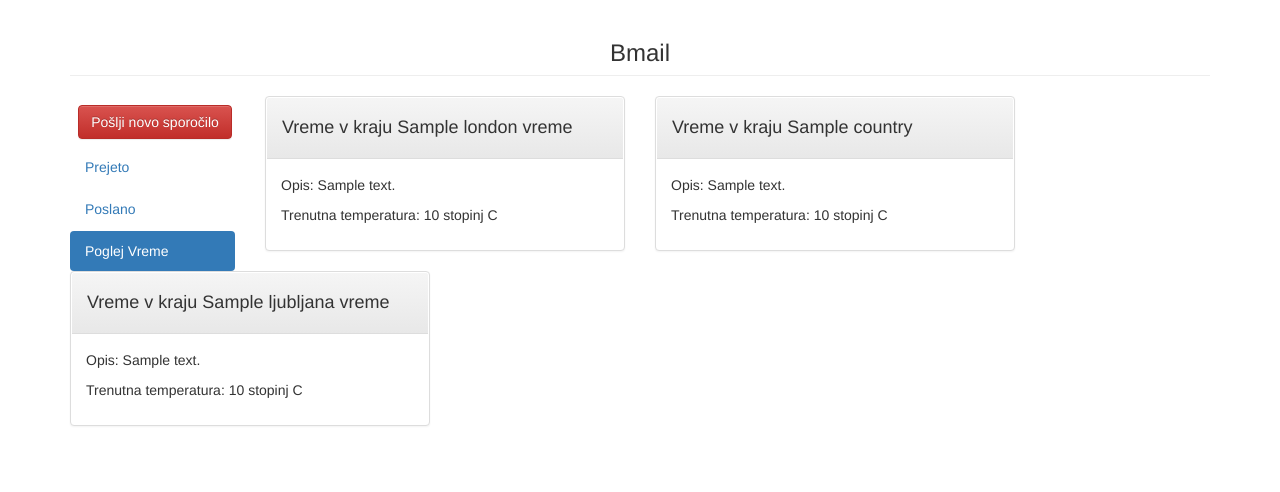
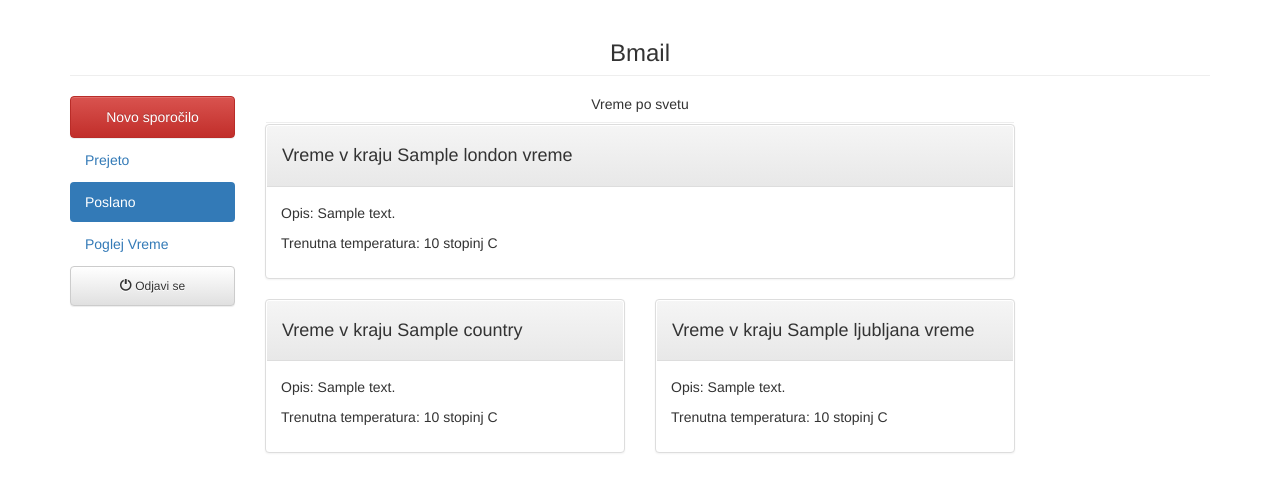
Before and after one commit to patt19823/koncni_projekt, a Python web app: template templates/vreme.html in a window 1280 px wide. Shown: the top 492 px of the page. Run offline with Jinja, Linux system fonts and the light colour scheme; the template is opened without the code that fills it: most values are stand-ins (such as "Sample title", 1, 10 or a date in 2020); some libraries are stand-ins or nearby versions.

Commit message:
popravljen gumb

```diff
--- a/templates/poslana-sporocila.html
+++ b/templates/poslana-sporocila.html
@@ -5,8 +5,8 @@
 <div class="container">
     <div class="row">
         <div class="col-lg-2 col-md-2 col-sm-12">
-            <a href="/poslji-sporocilo" class="btn btn-danger gumb">Pošlji novo sporočilo</a>
             <ul class="nav nav-pills nav-stacked">
+                <li role="presentation"><a class="btn btn-danger" role="button" href="/poslji-sporocilo" >Novo sporočilo</a></li>
                 <li role="presentation"><a href="/prikazi-sporocila">Prejeto</a></li>
                 <li role="presentation" class="active"><a href="/poslana-sporocila">Poslano</a></li>
                 <li role="presentation"><a href="/vreme">Poglej Vreme</a></li>
--- a/templates/prikazi_sporocila.html
+++ b/templates/prikazi_sporocila.html
@@ -5,8 +5,8 @@
 <div class="container">
     <div class="row">
         <div class="col-lg-2 col-md-2 col-sm-12">
-            <a href="/poslji-sporocilo" class="btn btn-danger gumb">Pošlji novo sporočilo</a>
             <ul class="nav nav-pills nav-stacked">
+                <li role="presentation"><a class="btn btn-danger" role="button" href="/poslji-sporocilo" >Novo sporočilo</a></li>
                 <li role="presentation" class="active"><a href="/prikazi-sporocila">Prejeto</a></li>
                 <li role="presentation"><a href="/poslana-sporocila">Poslano</a></li>
                 <li role="presentation"><a href="/vreme">Poglej Vreme</a></li>
--- a/templates/vreme.html
+++ b/templates/vreme.html
@@ -1,22 +1,21 @@
 {% extends "base_sporocila.html" %}
 {% block title %}Vreme{% endblock title %}
-
-<body>
 {% block specifika %}
 <div class="container">
     <div class="row">
-        <div class="col-lg-2 col-md-2 col-sm-2">
-
-    <a href="/poslji-sporocilo" class="btn btn-danger gumb">Pošlji novo sporočilo</a>
+        <div class="col-lg-2 col-md-2 col-sm-12">
             <ul class="nav nav-pills nav-stacked">
+                <li role="presentation"><a class="btn btn-danger" role="button" href="/poslji-sporocilo" >Novo sporočilo</a></li>
                 <li role="presentation"><a href="/prikazi-sporocila">Prejeto</a></li>
-        <li role="presentation"><a href="/poslana-sporocila">Poslano</a></li>
-        <li role="presentation" class="active"><a href="/vreme">Poglej Vreme</a></li>
+                <li role="presentation" class="active"><a href="/poslana-sporocila">Poslano</a></li>
+                <li role="presentation"><a href="/vreme">Poglej Vreme</a></li>
+                <li role="presentation"><a href="/logout" class="btn btn-default btn-sm margin-bottom">
+                        <span class="glyphicon glyphicon-off" aria-hidden="true"></span> Odjavi se</a></li>
             </ul>
         </div>
-<div class="col-md-4 col-lg-4 col-sm-3">
+        <div class="col-md-8 col-lg-8 col-sm-12">
+            <h5 class="page-header margin" style="text-align:center"> Vreme po svetu</h5>
             <div class="panel panel-default">
-
                 <div class="panel-heading margin">
                      <h4>Vreme v kraju {{ london_vreme.name }}</h4>
                 </div>
@@ -24,7 +23,9 @@
                     <p>Opis: {{ london_vreme.weather[0].description }}</p>
                     <p>Trenutna temperatura: {{ london_vreme.main.temp }} stopinj C</p>
                 </div>
-</div></div>
+            </div>
+        </div>
+
 
         <div class="col-md-4 col-lg-4 col-sm-3">
             <div class="panel panel-default">
@@ -35,7 +36,8 @@
                             <p>Opis: {{ hongkong_vreme.weather[0].description }}</p>
                             <p>Trenutna temperatura: {{ hongkong_vreme.main.temp }} stopinj C</p>
                         </div>
-</div></div>
+            </div>
+            </div>
 
 <div class="col-md-4 col-lg-4 col-sm-3">
     <div class="panel panel-default">
```
Lines whose indentation alone changed are shown as unchanged.
